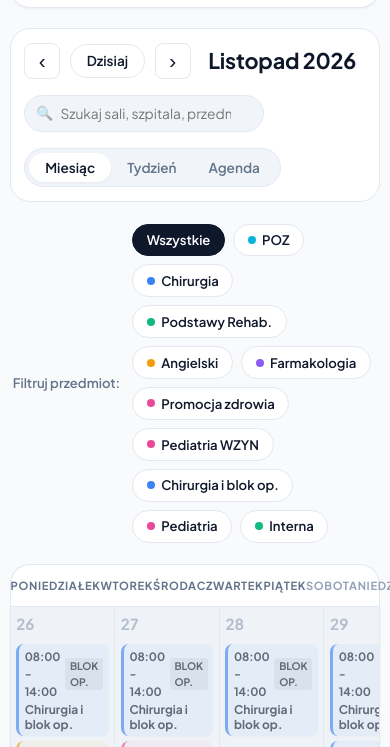
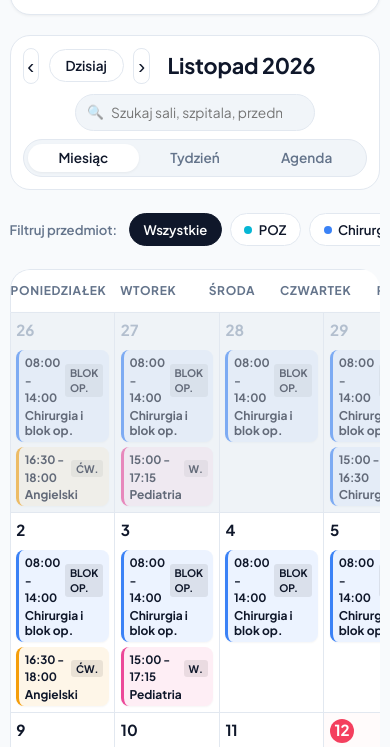
Before and after one commit to Lutovak/plan-zuzi, a plain HTML site: page index.html in a window 390 px wide. Shown: the part 179-926 px from the top of the page. Drawn offline with Linux system fonts and the light colour scheme; no server answers; a web font is replaced by a local one.

Commit message:
Usprawnienie przewijania kalendarza na telefonie - brak ucinania dni

```diff
--- a/style.css
+++ b/style.css
@@ -1200,22 +1200,78 @@ body {
 @media (max-width: 768px) {
   body {
     padding: 0.6rem;
+    overflow-x: hidden;
   }
 
-  .app-header {
-    padding: 1rem;
+  .app-container {
+    max-width: 100vw;
   }
 
+  /* Siatka miesiąca: pełna szerokość z płynnym przewijaniem w poziomie, żeby żaden dzień nie był ucięty */
+  #monthView {
+    overflow-x: auto;
+    -webkit-overflow-scrolling: touch;
+    width: 100%;
+    border-radius: var(--radius-lg);
+  }
+
+  .calendar-grid-header,
+  .calendar-grid-days {
+    min-width: 600px;
+  }
+
+  /* Pasek kontrolny dopasowany do ekranu telefonu */
   .controls-bar {
-    padding: 0.85rem;
+    padding: 0.75rem;
+    flex-direction: column;
+    align-items: stretch;
+    gap: 0.65rem;
+  }
+
+  .nav-controls {
+    justify-content: space-between;
+    width: 100%;
+  }
+
+  .view-and-filters {
+    width: 100%;
+    flex-direction: column;
+    gap: 0.5rem;
   }
 
   .search-box input {
+    width: 100% !important;
+  }
+
+  .view-toggle {
+    display: flex;
     width: 100%;
   }
 
+  .view-btn {
+    flex: 1;
+    text-align: center;
+    padding: 0.35rem 0.5rem;
+  }
+
+  /* Pasek filtrów przedmiotów: zgrabny, przewijany poziomo */
+  .subject-chips-bar {
+    overflow-x: auto;
+    -webkit-overflow-scrolling: touch;
+    padding: 0.2rem 0;
+  }
+
+  .chips-container {
+    flex-wrap: nowrap;
+  }
+
+  .filter-chip {
+    white-space: nowrap;
+    flex-shrink: 0;
+  }
+
   .calendar-grid-header div {
-    font-size: 0.7rem;
+    font-size: 0.75rem;
   }
 
   .day-cell {
```
